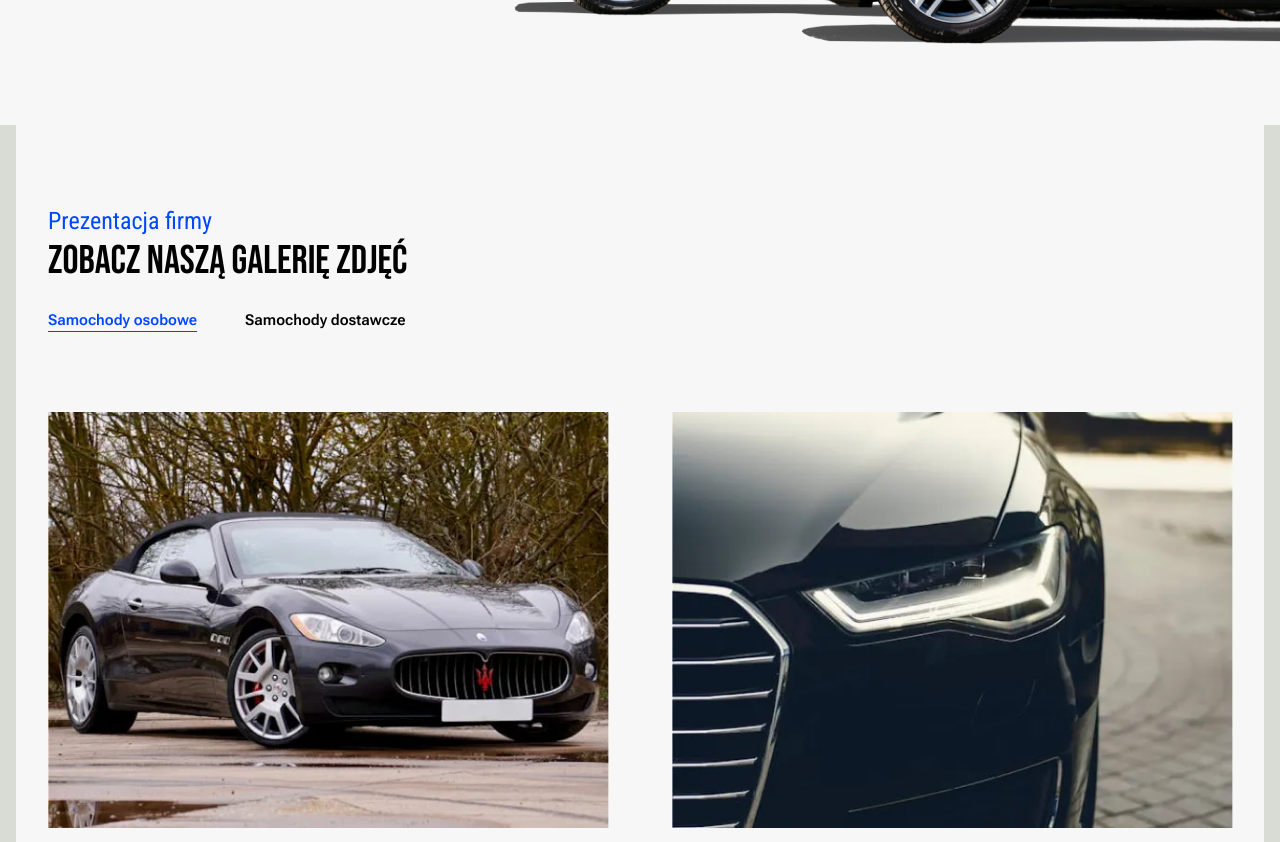
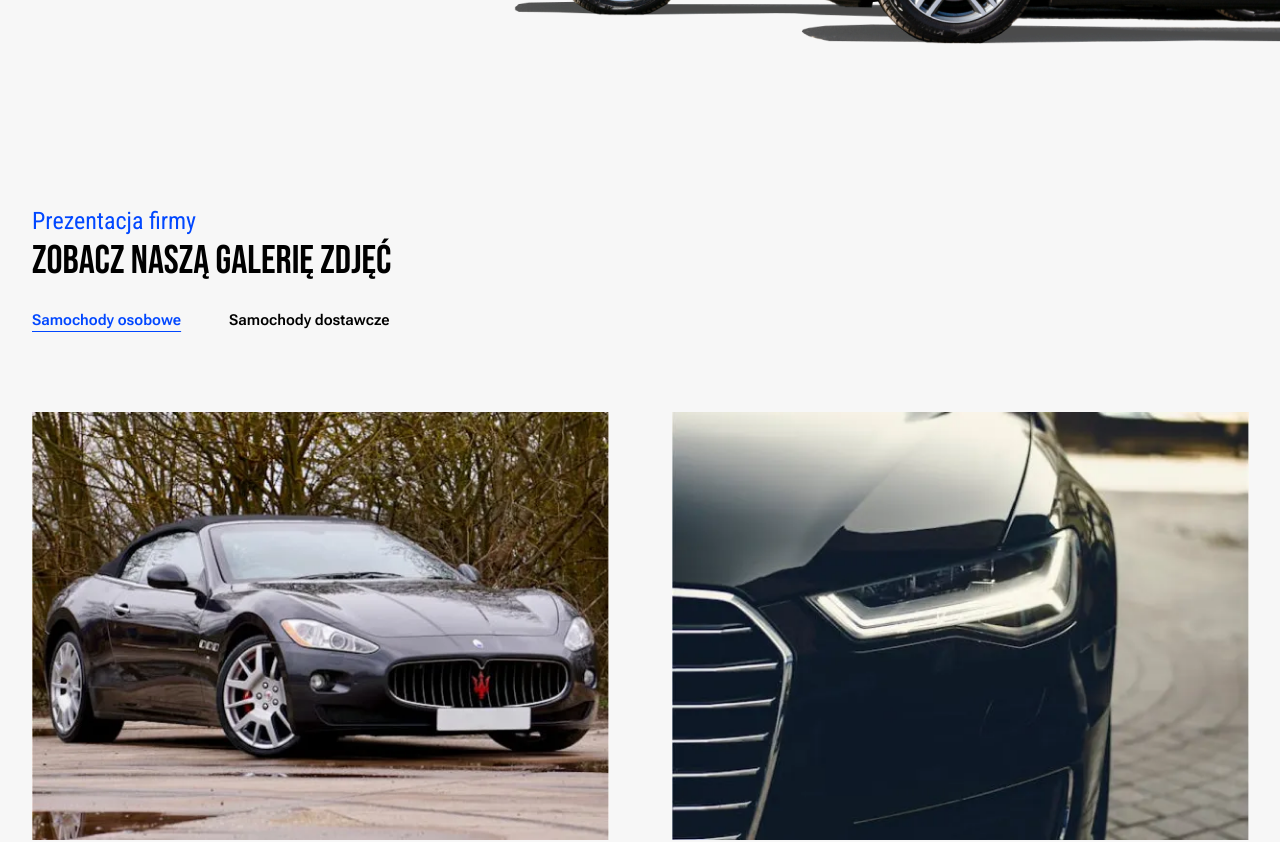
Before and after one commit to SD91PL/CarsSpot, a React (Vite) app: page / in a window 1280 px wide. Shown: the part 780-1622 px from the top of the page. Built offline with nearby package versions, Linux system fonts and the light colour scheme.

Commit message:
fixed gallery section margins

```diff
--- a/src/components/Gallery.jsx
+++ b/src/components/Gallery.jsx
@@ -5,7 +5,7 @@ export default function Gallery() {
 	return (
 		<section
 			id='gallery'
-			className='mx-4'>
+			className='mx-4 xl:mx-0'>
 			<div className='container bg-[#f7f7f7] xl:max-w-[1440px]'>
 				<div className='container xl:max-w-[1328px] overflow-hidden'>
 					<Headers
```
